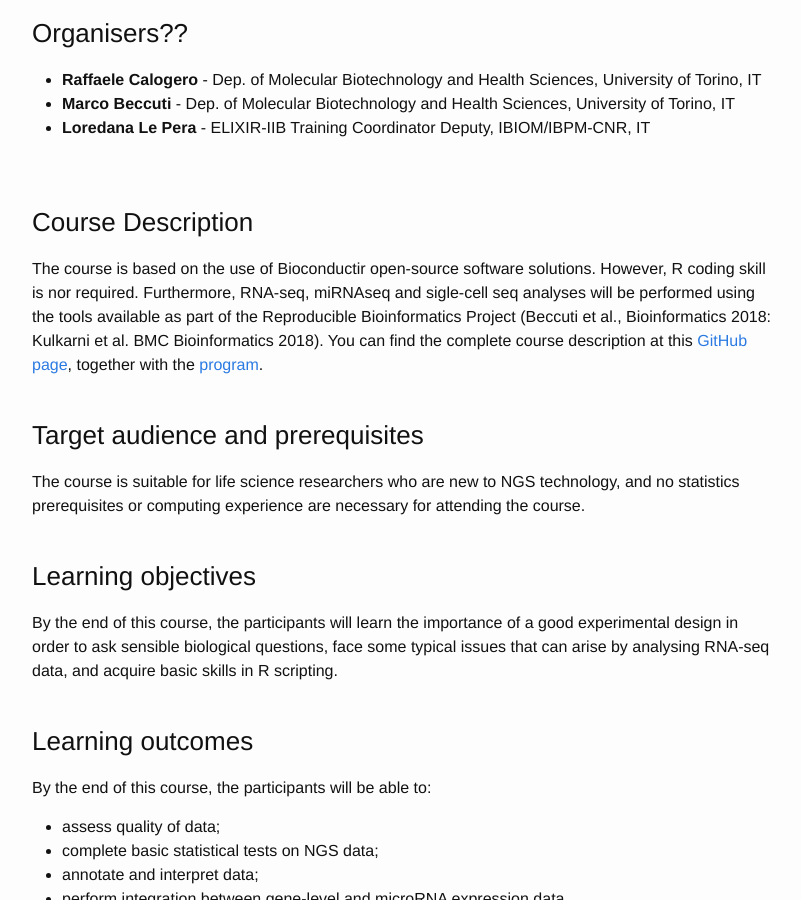
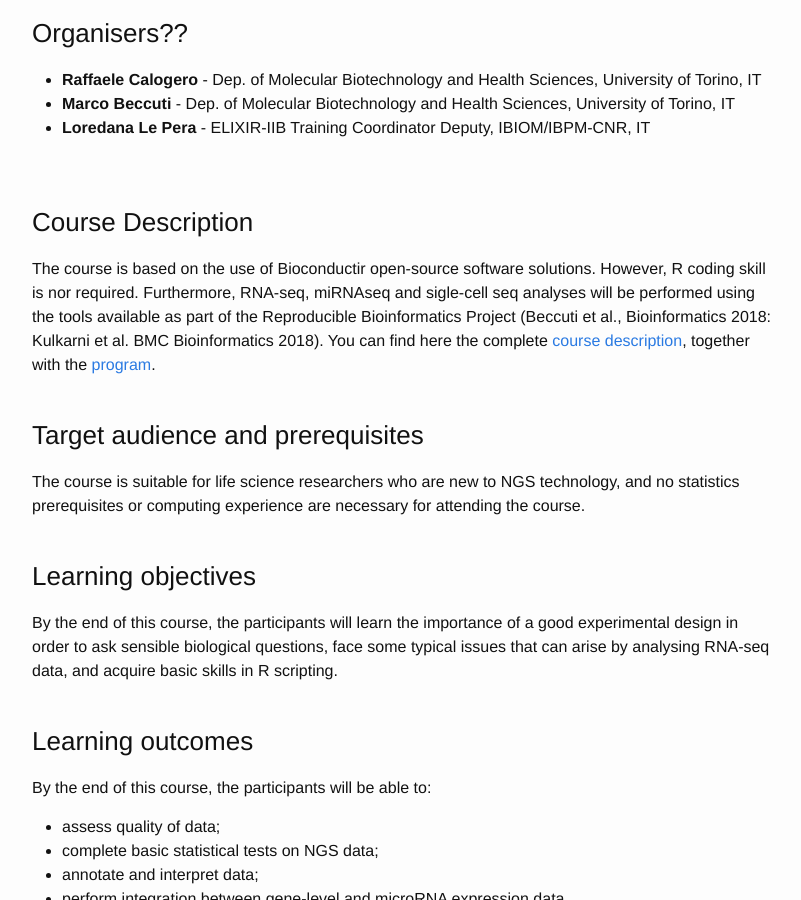
Before and after one commit to ELIXIR-IIB-training/website, a Jekyll site: the page built from _posts/2020-03-09-RNAseq-and-single-cell_Turin.md, in a window 1280 px wide and 900 px high, scrolled down 1776 px. Shown: the whole window, without its empty margins (238-1039 px from the left). Built offline with Jekyll 4.4.1, drawn with Linux system fonts in a browser that asks for light colours.

Commit message:
Change course description link

```diff
--- a/_posts/2020-03-09-RNAseq-and-single-cell_Turin.md
+++ b/_posts/2020-03-09-RNAseq-and-single-cell_Turin.md
@@ -84,7 +84,7 @@ The mandatory requirements for the laptop are the presence of an ethernet plug/a
 
 ### Course Description
 The course is based on the use of Bioconductir open-source software solutions. However, R coding skill is nor required. Furthermore, RNA-seq, miRNAseq and sigle-cell seq analyses will be performed using the tools available as part of the Reproducible Bioinformatics Project (Beccuti et al., Bioinformatics 2018: Kulkarni et al. BMC Bioinformatics 2018).
-You can find the complete course description at this [GitHub page](https://github.com/kendomaniac/UNITORNASEQ/blob/master/booklet.pdf), together with the [program](https://github.com/kendomaniac/UNITORNASEQ/blob/master/program.pdf).
+You can find here the complete [course description](https://github.com/kendomaniac/UNITORNASEQ/blob/master/booklet.pdf), together with the [program](https://github.com/kendomaniac/UNITORNASEQ/blob/master/program.pdf).
 <br>
 <br>
 
```
